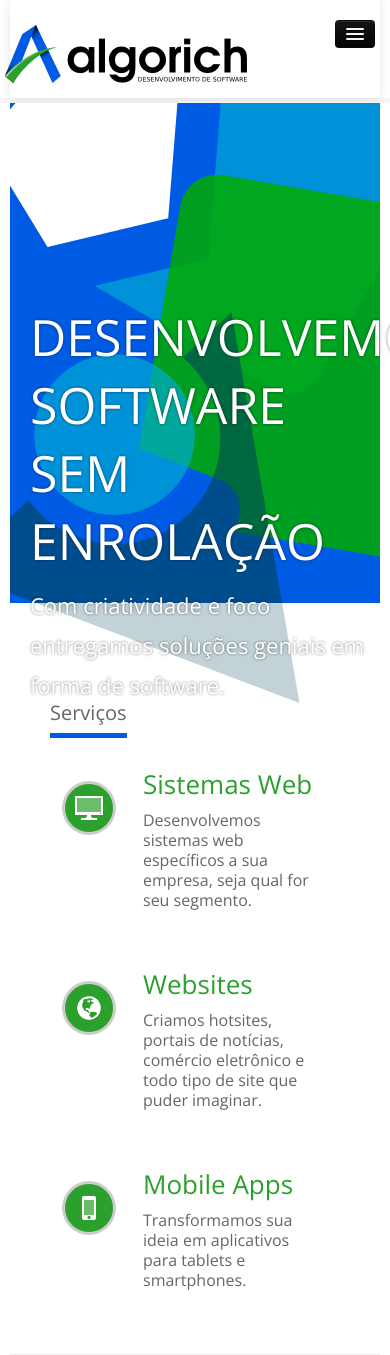
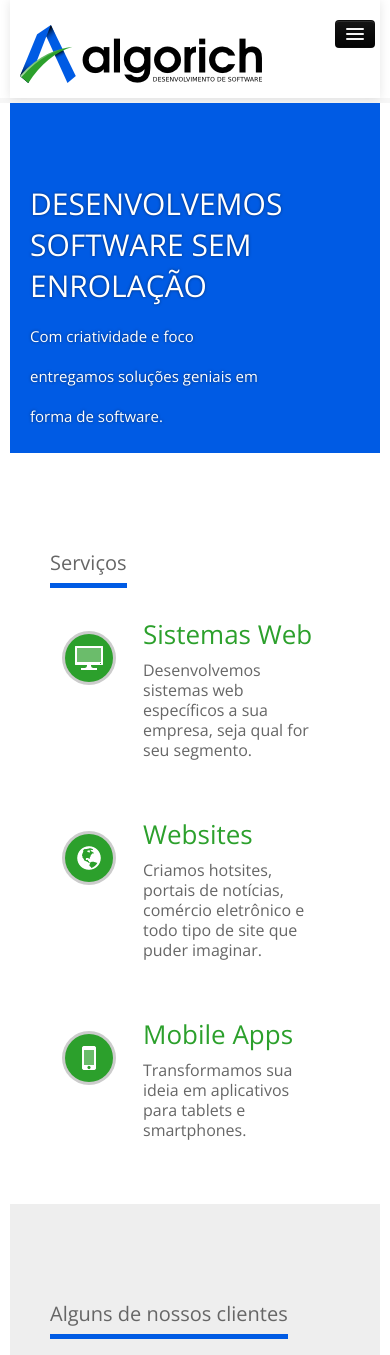
Before and after one commit to algorich/site2.0, a Jekyll site: the page built from index.html, in a window 390 px wide. Shown: the top 1355 px of the page. Built offline with Jekyll 4.4.1, drawn with Linux system fonts in a browser that asks for light colours; some web fonts are replaced; grey boxes are pictures that could not be loaded.

Commit message:
Ajustes para home responsiva

```diff
--- a/css/overwrite.css
+++ b/css/overwrite.css
@@ -246,5 +246,53 @@ ul, ol { margin: 15px; }
 }
 
 #page-title {
-	background: none;
+  background: none;
 }
+
+
+/*
+** Responsive
+*/
+
+
+@media (max-width: 980px) {
+  #home-page .app-moto h1 {
+    padding-top: 80px;
+  }
+
+  #home-page .app-moto {
+    height: 350px;
+    background: none;
+  }
+
+  #app-services {
+    background: none;
+  }
+
+  .navbar .brand {
+    margin-left: 10px;
+  }
+}
+
+@media (max-width: 767px) {
+  #home-page .app-moto h1 {
+    padding-top: 80px;
+    font-size: 40px;
+  }
+
+  #home-page .app-moto h2 {
+    font-size: 18px;
+  }
+}
+
+@media (max-width: 480px) {
+    #home-page .app-moto h1 {
+    padding-top: 80px;
+    font-size: 30px;
+  }
+
+  #home-page .app-moto h2 {
+    font-size: 15px;
+    max-width: 250px;
+  }
+}
```
